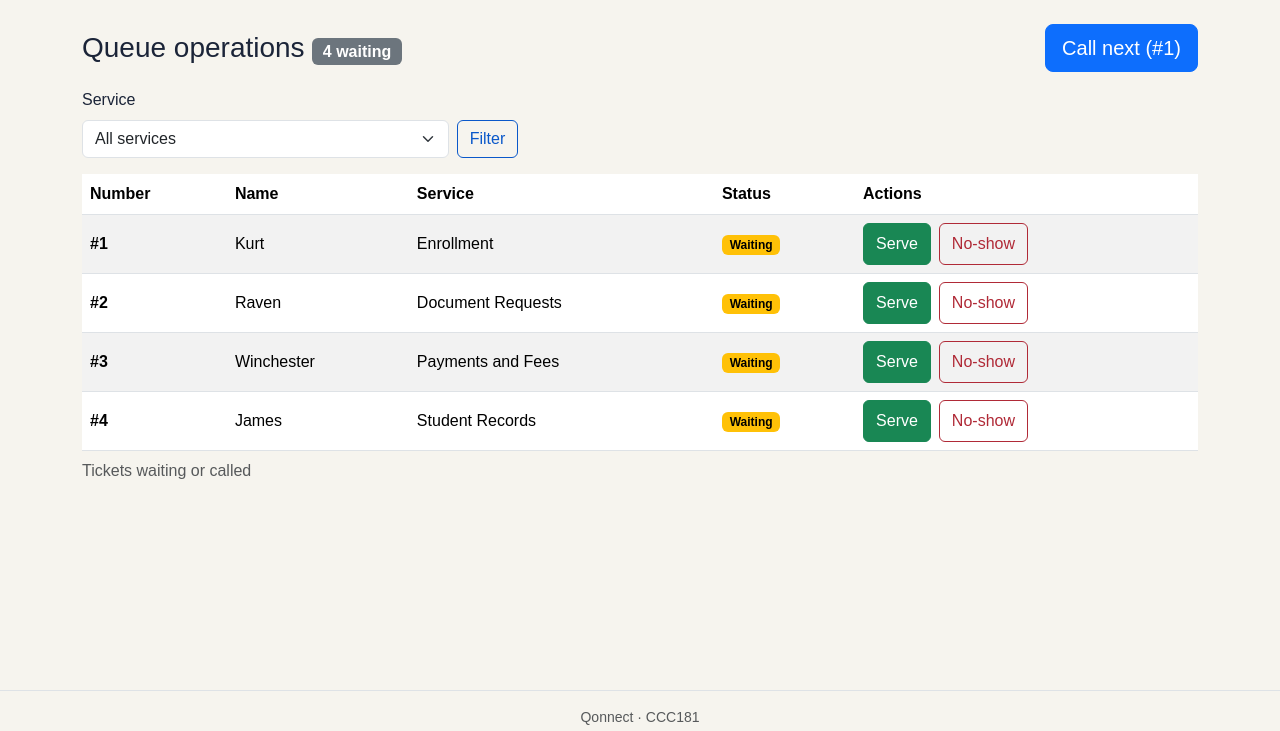
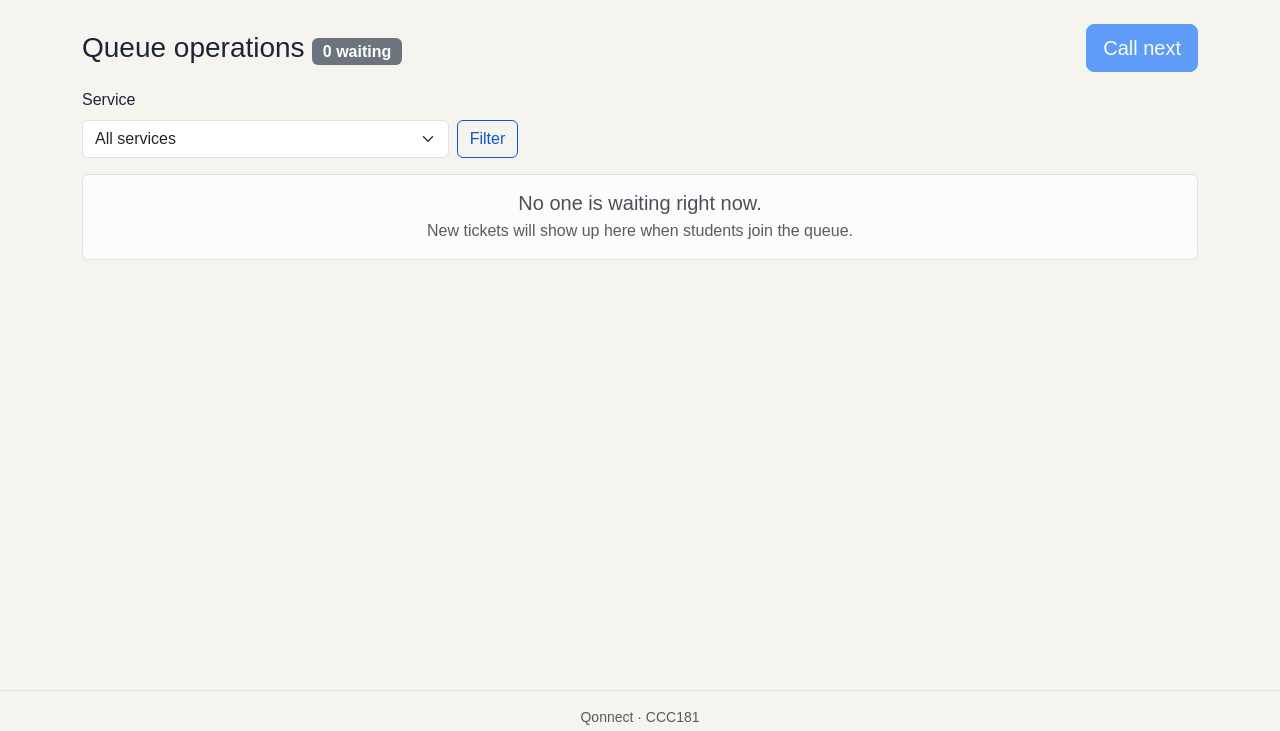
Before and after one commit to Draeze83/CCC181, a Flask app: page /staff in a window 1280 px wide. Shown: the part 56-787 px from the top of the page. Run offline with Flask 3, Linux system fonts and the light colour scheme; parts of the project's set-up code (start-up, migrations or seed data) failed here and were passed over.

Commit message:
Read My place and staff dashboard from the database

```diff
--- a/my-app/app.py
+++ b/my-app/app.py
@@ -1,6 +1,7 @@
 import os
 import re
 
+from datetime import timedelta, timezone
 from dotenv import load_dotenv
 from flask import Flask, abort, flash, redirect, render_template, request, url_for
 from flask_migrate import Migrate
@@ -19,30 +20,27 @@ app.config["SQLALCHEMY_ECHO"] = os.environ.get("SQLALCHEMY_ECHO") == "1"
 db.init_app(app)
 migrate = Migrate(app, db)
 
-TICKETS = [
-    {"number": 1, "name": "Kurt", "email": "kurt@school.edu", "service_id": 1, "status": "waiting"},
-    {"number": 2, "name": "Raven", "email": "raven@school.edu", "service_id": 2, "status": "waiting"},
-    {"number": 3, "name": "Winchester", "email": "winchester@school.edu", "service_id": 3, "status": "waiting"},
-    {"number": 4, "name": "James", "email": "james@school.edu", "service_id": 4, "status": "waiting"}
-]
+PH_TIME = timezone(timedelta(hours=8))  # Philippine time has no daylight saving
 
-SERVICES = [
-    {"id": 1, "name": "Enrollment"},
-    {"id": 2, "name": "Document Requests"},
-    {"id": 3, "name": "Payments and Fees"},
-    {"id": 4, "name": "Student Records"},
-    {"id": 5, "name": "Registration"},
-    {"id": 6, "name": "Clearance Verification"}
-]
+@app.template_filter("local")
+def local_time(value):
+    """Show a database time in Philippine time, e.g. Oct 26, 08:01 AM."""
+    return value.astimezone(PH_TIME).strftime("%b %d, %I:%M %p") if value else ""
 
-AVG_MINUTES_PER_TICKET = 5  # rough guess; confirm a realistic figure with the office
-
-
-def wait_estimate(ahead):
+def wait_estimate(ahead, avg_minutes):
     """Only an estimate: real transactions vary in length."""
     if ahead == 0:
-        return f"under {AVG_MINUTES_PER_TICKET} minutes"
-    return f"about {ahead * AVG_MINUTES_PER_TICKET} minutes"
+        return f"under {avg_minutes} minutes"
+    return f"about {ahead * avg_minutes} minutes"
+
+def people_ahead(t):
+    """Count tickets still waiting for the same service that joined before t."""
+    stmt = (db.select(func.count())
+            .select_from(Ticket)
+            .where(Ticket.service_id == t.service_id,
+                   Ticket.status == "waiting",
+                   Ticket.created_at < t.created_at))
+    return db.session.scalar(stmt)
 
 @app.route("/")
 def index():
@@ -52,16 +50,10 @@ def index():
 
 @app.get("/queue/<int:ticket_id>")
 def ticket(ticket_id):
-    t = next((t for t in TICKETS if t["number"] == ticket_id), None)
-    if t is None:
-        abort(404)
-    ahead = [x for x in TICKETS
-             if x["service_id"] == t["service_id"]
-             and x["status"] == "waiting"
-             and x["number"] < t["number"]]
-    service = next(s for s in SERVICES if s["id"] == t["service_id"])
-    return render_template("ticket.html", ticket=t, service=service, ahead=len(ahead),
-                           wait_text=wait_estimate(len(ahead)))
+    t = db.get_or_404(Ticket, ticket_id)
+    ahead = people_ahead(t)
+    return render_template("ticket.html", ticket=t, service=t.service, ahead=ahead,
+                           wait_text=wait_estimate(ahead, t.service.avg_minutes))
 
 @app.post("/queue/<int:ticket_id>/leave")
 def leave(ticket_id):
@@ -73,9 +65,17 @@ def leave(ticket_id):
     return redirect(url_for("index"))
 
 
-@app.route("/join")
+def all_services():
+    # FR-11: a switched-off service no longer appears on the Join form
+    return db.session.scalars(
+        db.select(Service).filter_by(is_active=True).order_by(Service.name)
+    ).all()
+
+
+@app.get("/join")
 def join_form():
-    return render_template("join.html", services=SERVICES, form={})
+    return render_template("join.html", services=all_services(), form={})
+
 
 @app.post("/join")
 def join():
@@ -85,39 +85,76 @@ def join():
     service_id = form.get("service_id", type=int)
     student_id = form.get("student_id", "").strip()
     has_documents = form.get("has_documents") == "on"
+    service = db.session.get(Service, service_id) if service_id else None
 
     errors = {}
-    if not name:
-        errors["name"] = "Enter your name."
-    if "@" not in email:
+    if not name or len(name) > 100:
+        errors["name"] = "Enter your name (up to 100 characters)."
+    # Same pattern as ck_users_email_format, so the database never rejects it
+    if not re.fullmatch(r"[^@\s]+@[^@\s]+\.[^@\s]+", email) or len(email) > 120:
         errors["email"] = "Enter a valid email address."
-    if service_id not in [s["id"] for s in SERVICES]:
+    if service is None or not service.is_active:
         errors["service_id"] = "Choose a service."
-    if not re.fullmatch(r"\d{4}-?\d{4}", student_id):
+    match = re.fullmatch(r"(\d{4})-?(\d{4})", student_id)
+    if match is None:
         errors["student_id"] = "Enter your 8-digit student ID, for example 2024-0013."
+    else:
+        # Store as 2024-0013 to match ck_users_student_id_format
+        student_id = f"{match[1]}-{match[2]}"
     if not has_documents:
         errors["has_documents"] = "Confirm you have the required documents before joining."
 
+    user = None
+    if not errors:
+        user = db.session.scalar(db.select(User).filter_by(student_id=student_id))
+        if user is None:
+            if db.session.scalar(db.select(User).filter_by(email=email)) is not None:
+                errors["email"] = "This email is already used with a different student ID."
+        elif user.email != email:
+            errors["student_id"] = "This student ID is registered with a different email."
+
     if errors:
         flash("Please fix the highlighted fields.", "danger")
-        return render_template("join.html", services=SERVICES, form=form, errors=errors), 400
+        return render_template("join.html", services=all_services(),
+                               form=form, errors=errors), 400
 
-    number = TICKETS[-1]["number"] + 1 if TICKETS else 1
-    TICKETS.append({"number": number, "name": name, "email": email,
-                    "service_id": service_id, "status": "waiting",
-                    "student_id": student_id})
-    flash(f"You joined the queue. Your ticket is #{number}.", "success")
-    return redirect(url_for("ticket", ticket_id=number))
+    if user is None:
+        user = User(name=name, email=email, student_id=student_id)
+    else:
+        # FR-14: one active ticket per student per service
+        active = db.session.scalar(
+            db.select(Ticket).filter(Ticket.user_id == user.id,
+                                     Ticket.service_id == service.id,
+                                     Ticket.status.in_(("waiting", "called")))
+        )
+        if active is not None:
+            flash(f"You are already in this queue. Your ticket is #{active.id}.", "info")
+            return redirect(url_for("ticket", ticket_id=active.id))
+
+    ticket = Ticket(user=user, service=service)
+    db.session.add(ticket)
+    try:
+        db.session.commit()
+    except IntegrityError:
+        db.session.rollback()
+        flash("Something went wrong saving your ticket. Please try again.", "danger")
+        return render_template("join.html", services=all_services(),
+                               form=form, errors={}), 409
+
+    flash(f"You joined the queue. Your ticket is #{ticket.id}.", "success")
+    return redirect(url_for("ticket", ticket_id=ticket.id))
 
 @app.get("/staff")
 def staff_dashboard():
     service_id = request.args.get("service_id", type=int)
-    queue = [t for t in TICKETS if t["status"] in ("waiting", "called")]
+    stmt = (db.select(Ticket)
+            .where(Ticket.status.in_(["waiting", "called"]))
+            .order_by(Ticket.created_at))
     if service_id:
-        queue = [t for t in queue if t["service_id"] == service_id]
-    names = {s["id"]: s["name"] for s in SERVICES}
-    return render_template("staff.html", queue=queue, services=SERVICES,
-                           names=names, selected=service_id)
+        stmt = stmt.where(Ticket.service_id == service_id)
+    queue = db.session.scalars(stmt).all()
+    return render_template("staff.html", queue=queue, services=all_services(),
+                           selected=service_id)
 
 @app.post("/staff/tickets/<int:ticket_id>/<action>")
 def staff_action(ticket_id, action):
@@ -131,13 +168,10 @@ def staff_action(ticket_id, action):
 
 @app.get("/queue/<int:ticket_id>/status.json")
 def ticket_status(ticket_id):
-    t = next((t for t in TICKETS if t["number"] == ticket_id), None)
-    if t is None:
-        abort(404)
-    ahead = sum(1 for x in TICKETS
-                if x["service_id"] == t["service_id"]
-                and x["status"] == "waiting" and x["number"] < t["number"])
-    return {"status": t["status"], "ahead": ahead, "wait_text": wait_estimate(ahead)}
+    t = db.get_or_404(Ticket, ticket_id)
+    ahead = people_ahead(t)
+    return {"status": t.status, "ahead": ahead,
+            "wait_text": wait_estimate(ahead, t.service.avg_minutes)}
 
 @app.route("/hello")
 def hello():
--- a/my-app/templates/staff.html
+++ b/my-app/templates/staff.html
@@ -13,9 +13,9 @@
 
   {% if waiting %}
     <form method="post"
-          action="{{ url_for('staff_action', ticket_id=waiting[0].number, action='call') }}">
+          action="{{ url_for('staff_action', ticket_id=waiting[0].id, action='call') }}">
       <button type="submit" class="btn btn-primary btn-lg">
-        Call next (#{{ waiting[0].number }})
+        Call next (#{{ waiting[0].id }})
       </button>
     </form>
   {% else %}
@@ -41,12 +41,13 @@
 {% if queue %}
   <div class="table-responsive">
     <table class="table table-striped align-middle">
-      <caption>Tickets waiting or called{% if selected %} for {{ names[selected] }}{% endif %}</caption>
+      <caption>Tickets waiting or called{% for s in services if s.id == selected %} for {{ s.name }}{% endfor %}</caption>
       <thead>
         <tr>
           <th scope="col">Number</th>
           <th scope="col">Name</th>
           <th scope="col">Service</th>
+          <th scope="col">Joined</th>
           <th scope="col">Status</th>
           <th scope="col">Actions</th>
         </tr>
@@ -54,9 +55,10 @@
       <tbody>
         {% for t in queue %}
           <tr>
-            <th scope="row">#{{ t.number }}</th>
-            <td>{{ t.name }}</td>
-            <td>{{ names[t.service_id] }}</td>
+            <th scope="row">#{{ t.id }}</th>
+            <td>{{ t.user.name }}</td>
+            <td>{{ t.service.name }}</td>
+            <td>{{ t.created_at|local }}</td>
             <td>
               <span class="badge {{ 'text-bg-primary' if t.status == 'called' else 'text-bg-warning' }}">
                 {{ t.status|capitalize }}
@@ -65,14 +67,14 @@
             <td>
               <div class="d-flex gap-2">
                 <form method="post"
-                      action="{{ url_for('staff_action', ticket_id=t.number, action='serve') }}">
+                      action="{{ url_for('staff_action', ticket_id=t.id, action='serve') }}">
                   <button type="submit" class="btn py-2 btn-success"
-                          aria-label="Mark ticket {{ t.number }} as served">Serve</button>
+                          aria-label="Mark ticket {{ t.id }} as served">Serve</button>
                 </form>
                 <form method="post"
-                      action="{{ url_for('staff_action', ticket_id=t.number, action='no-show') }}">
+                      action="{{ url_for('staff_action', ticket_id=t.id, action='no-show') }}">
                   <button type="submit" class="btn py-2 btn-outline-danger"
-                          aria-label="Mark ticket {{ t.number }} as no-show">No-show</button>
+                          aria-label="Mark ticket {{ t.id }} as no-show">No-show</button>
                 </form>
               </div>
             </td>
```
Also changed, not shown: my-app/templates/ticket.html (+6 -5 lines).
